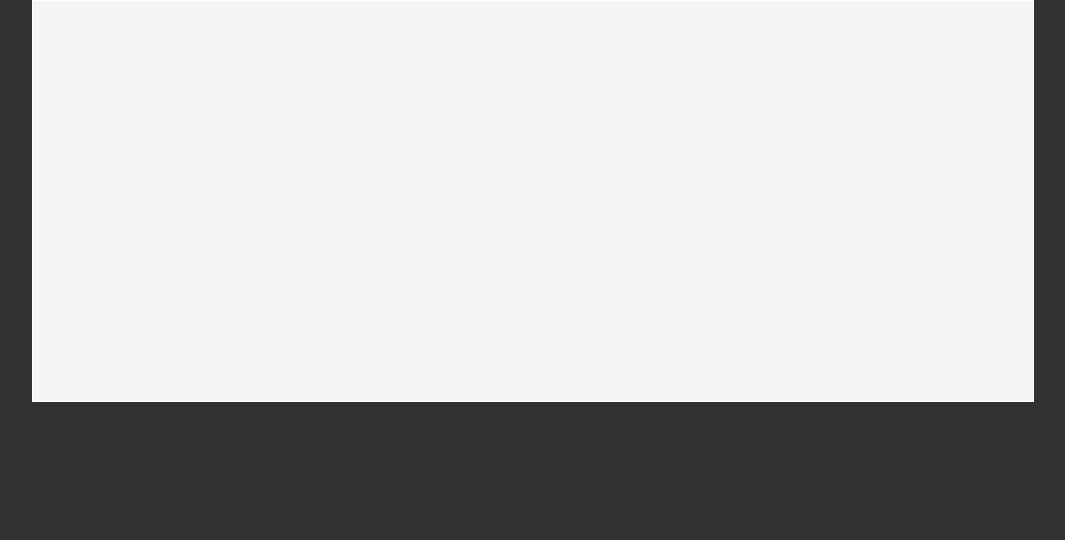
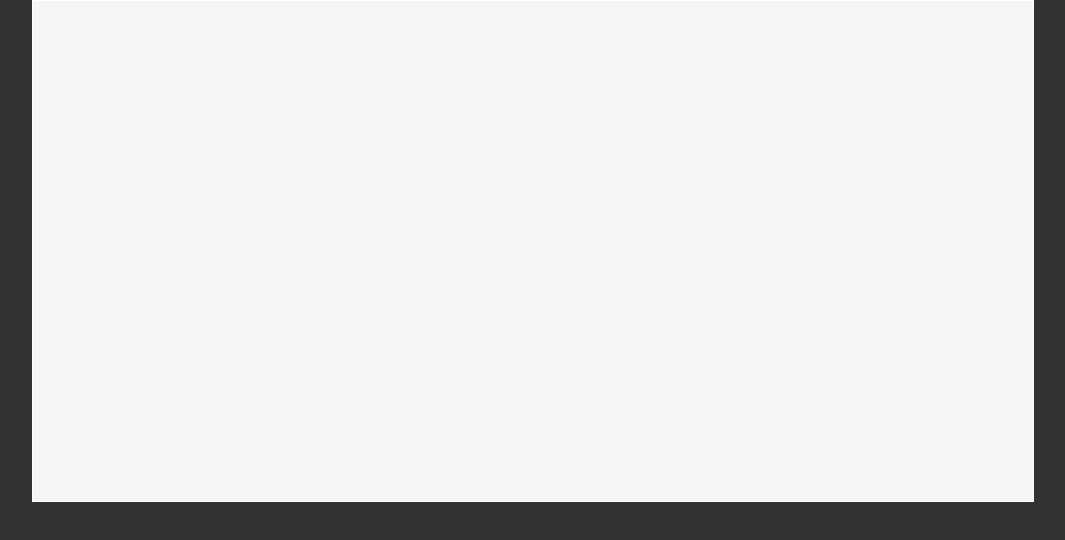
Before and after one commit to mattchupp/drafty, a React (Create React App) app: page / in a window 1280 px wide. Shown: the top 540 px of the page, without its empty margins (108-1173 px from the left). Built offline with nearby package versions, Linux system fonts and the light colour scheme.

Commit message:
changing styles

```diff
--- a/src/App.css
+++ b/src/App.css
@@ -6,7 +6,7 @@
 
 .DraftEditor-root {
   border: 1px solid white;
-  height: 400px;
+  height: 500px;
   width: 100%;
   background-color: whitesmoke;
   font-size: 1.2rem;
```
